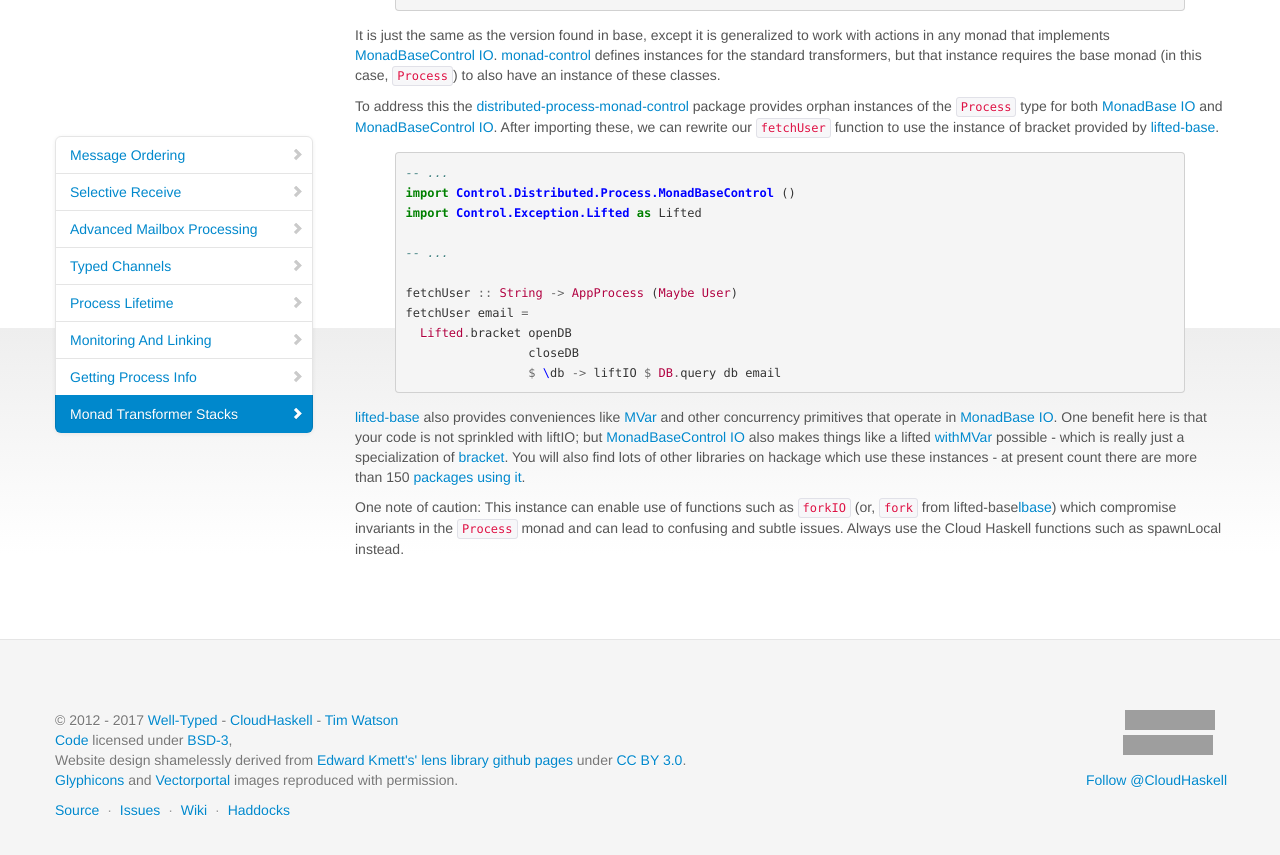
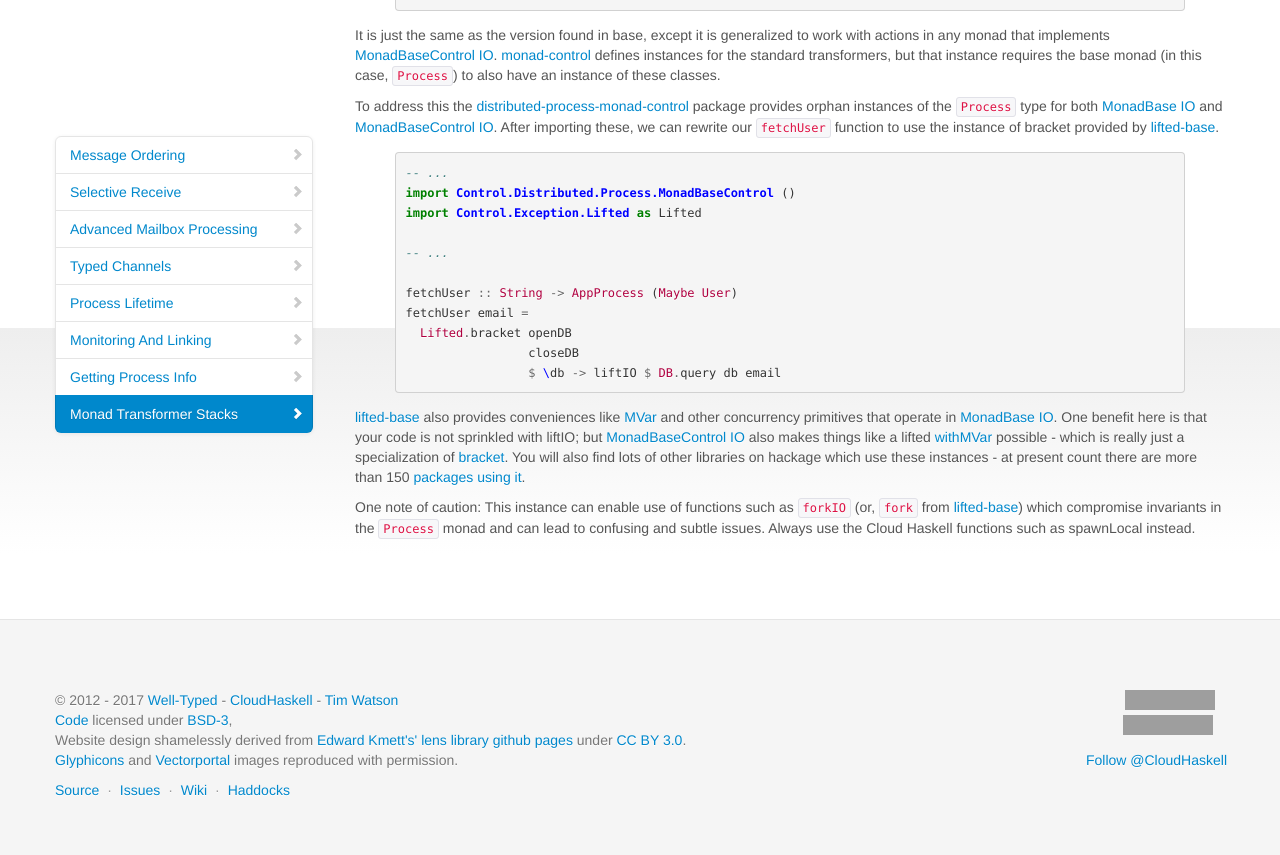
Before and after one commit to haskell-distributed/distributed-process, a Jekyll site: the page built from tutorials/3ch.md, in a window 1280 px wide and 900 px high, scrolled down 7772 px. Shown: the top 855 px of the window. Built offline with Jekyll 4.4.1, drawn with Linux system fonts in a browser that asks for light colours; comment, search, counter and statistics services are not loaded; grey boxes are pictures that could not be loaded.

Commit message:
Fix link to lifted-base

```diff
--- a/tutorials/3ch.md
+++ b/tutorials/3ch.md
@@ -533,7 +533,7 @@ liftIO; but [MonadBaseControl IO][mbc] also makes things like a lifted [withMVar
 really just a specialization of [bracket][lbrkt]. You will also find lots of other libraries on hackage which
 use these instances - at present count there are more than 150 [packages using it][reverse].
 
-One note of caution: This instance can enable use of functions such as `forkIO` (or, `fork` from lifted-base[lbase]) which compromise invariants in the `Process` monad and can lead to confusing and subtle issues. Always use the Cloud Haskell functions such as spawnLocal instead.
+One note of caution: This instance can enable use of functions such as `forkIO` (or, `fork` from [lifted-base][lbase]) which compromise invariants in the `Process` monad and can lead to confusing and subtle issues. Always use the Cloud Haskell functions such as spawnLocal instead.
 
 
 [1]: hackage.haskell.org/package/distributed-process/docs/Control-Distributed-Process.html#v:receiveWait
```
